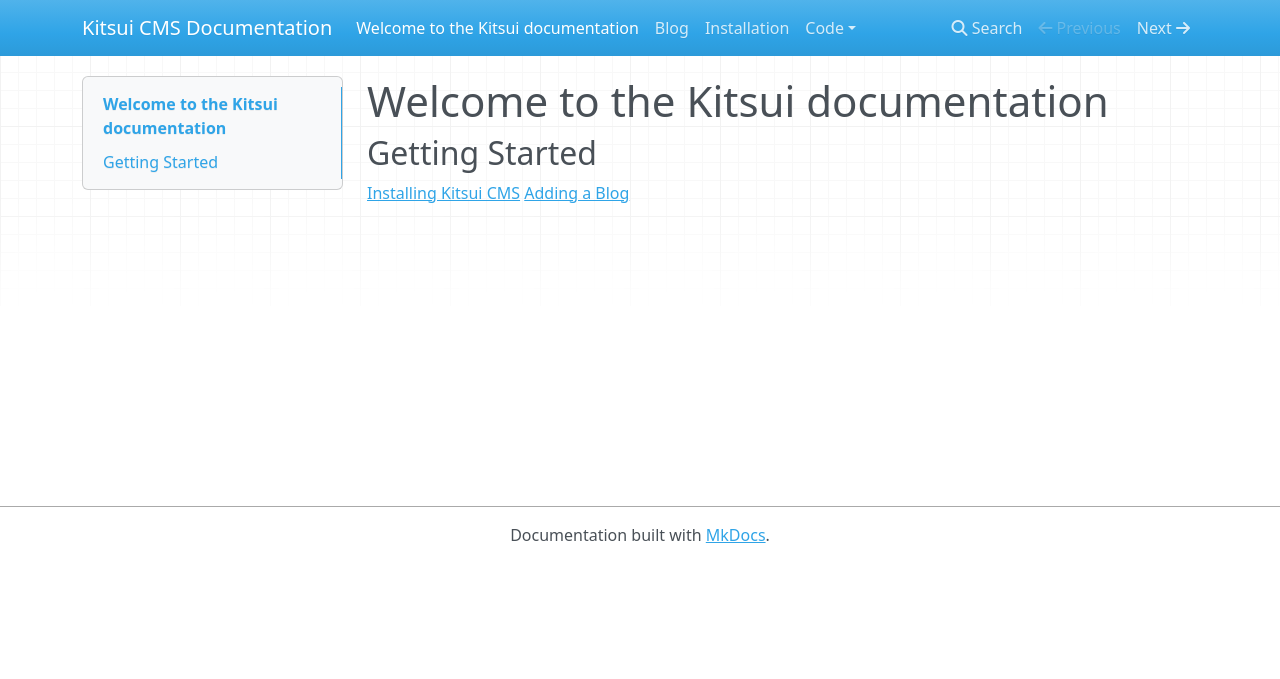
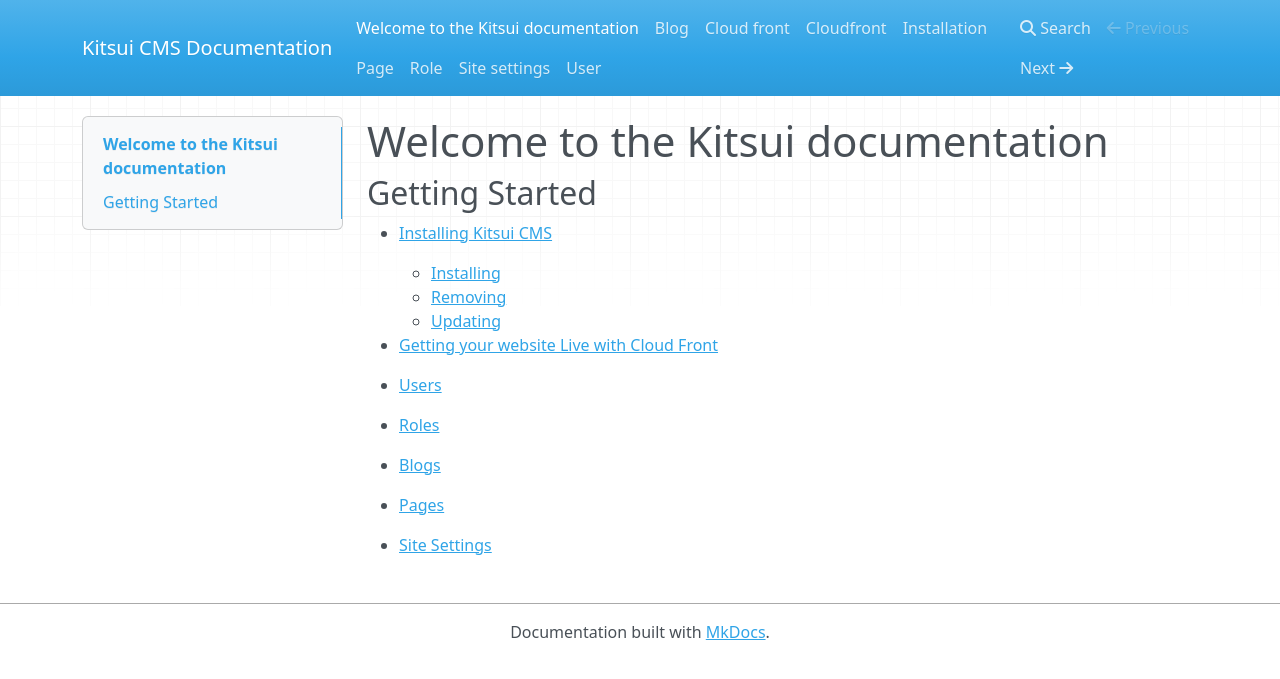
Before and after one commit to Kitsui/aws-cms-doc, an MkDocs documentation site: the page built from docs/index.md, in a window 1280 px wide. Shown: the top 679 px of the page. Built offline with MkDocs 1.6.1, drawn with Linux system fonts in a browser that asks for light colours; nearby versions of some CDN libraries.

Commit message:
added sub pages
- user
- blog
- page
- site settings
- Cloud front deployment

```diff
--- a/docs/index.md
+++ b/docs/index.md
@@ -1,5 +1,19 @@
 # Welcome to the Kitsui documentation
 
 ##Getting Started
-[Installing Kitsui CMS](installation.md)
-[Adding a Blog](blog.md)
+* [Installing Kitsui CMS](installation.md)
+    * [Installing](installation.md)
+    * [Removing](installation.md)
+    * [Updating](installation.md)
+
+* [Getting your website Live with Cloud Front](user.md)
+
+* [Users](user.md)
+
+* [Roles](role.md)
+
+* [Blogs](blog.md)
+
+* [Pages](page.md)
+
+* [Site Settings](site-settings.md)
```
Also changed, not shown: docs/Code/index.md (deleted, +0 -2 lines), docs/page.md (added, +1 -0 lines), docs/role.md (added, +1 -0 lines), docs/site-settings.md (added, +1 -0 lines), docs/user.md (added, +1 -0 lines), docs/cloud-front.md (added), docs/cloudfront.md (added).
